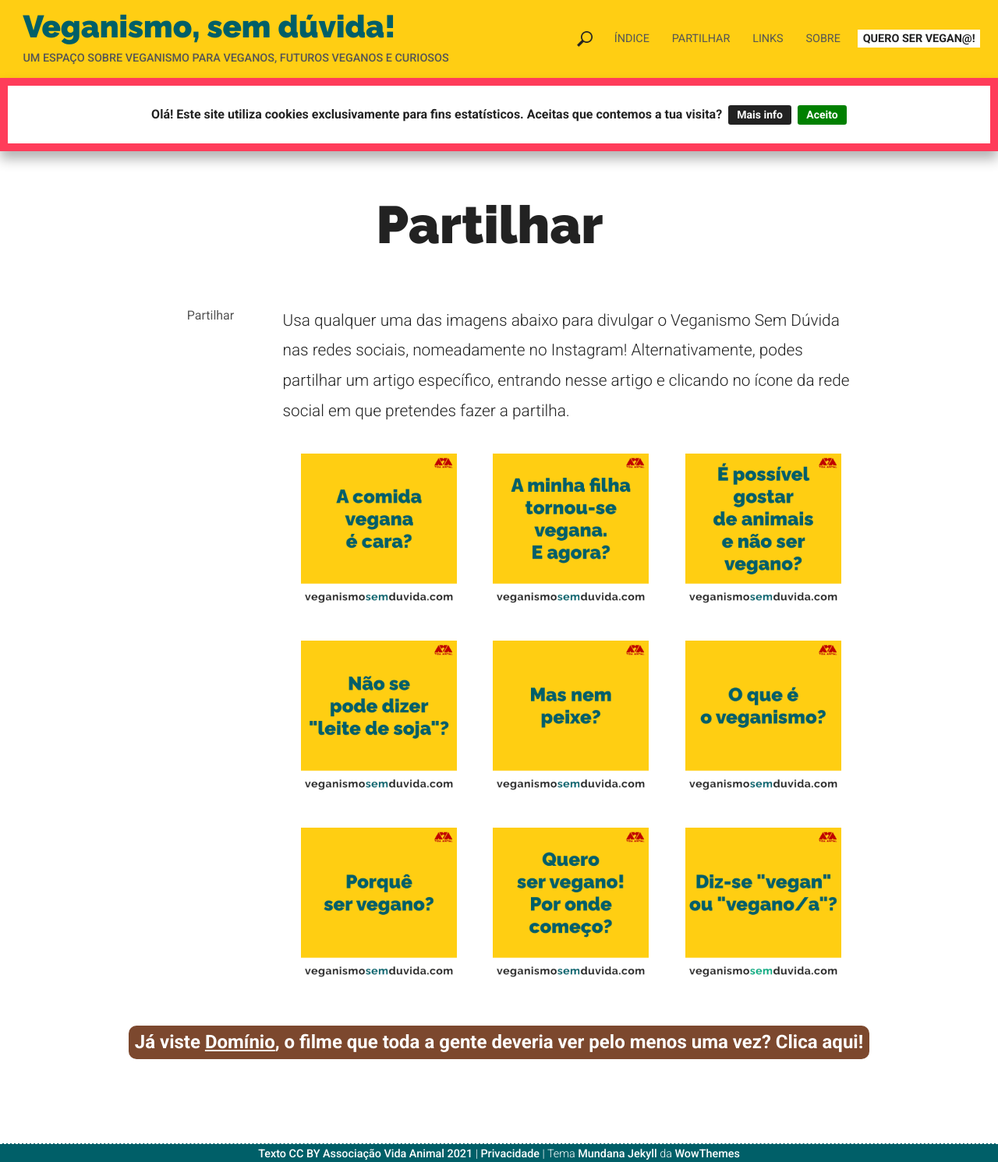
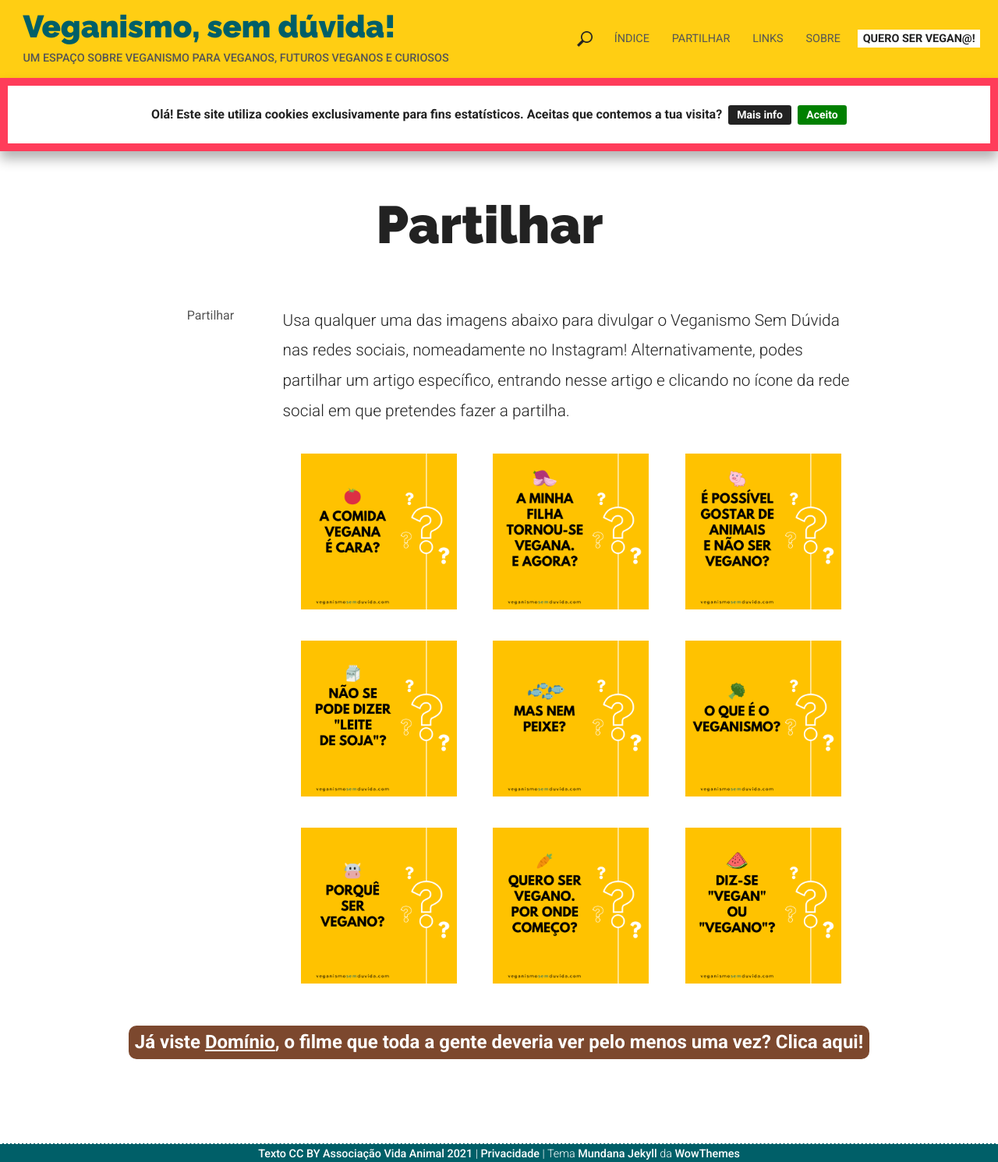
Before and after one commit to veganismosemduvida/veganismosemduvida.github.io, a Jekyll site: the page built from partilhar.md, in a window 1280 px wide. Shown: the whole page at 78% size. Built offline with Jekyll 4.4.1, drawn with Linux system fonts in a browser that asks for light colours; nearby versions of some CDN libraries; comment, search, counter and statistics services are not loaded.

Commit message:
Replace shareable images

```diff
--- a/partilhar.md
+++ b/partilhar.md
@@ -9,24 +9,22 @@ Usa qualquer uma das imagens abaixo para divulgar o Veganismo Sem Dúvida nas re
 
 <div class="partilhar">
 
-<a href="/assets/images/partilhar/comida_vegana_cara.jpg" target="_blank"><img src="/assets/images/partilhar/comida_vegana_cara.jpg" alt="A comida vegana é cara?"></a>
+<a href="/assets/images/partilhar/comida_vegana_cara.png" target="_blank"><img src="/assets/images/partilhar/comida_vegana_cara.png" alt="A comida vegana é cara?"></a>
 
-<a href="/assets/images/partilhar/filha_virou_vegana.jpg" target="_blank"><img src="/assets/images/partilhar/filha_virou_vegana.jpg" alt="A minha filha tornou-se vegana. E agora?"></a>
+<a href="/assets/images/partilhar/filha_virou_vegana.png" target="_blank"><img src="/assets/images/partilhar/filha_virou_vegana.png" alt="A minha filha tornou-se vegana. E agora?"></a>
 
-<a href="/assets/images/partilhar/gostar_de_animais_nao_ser_vegano.jpg" target="_blank"><img src="/assets/images/partilhar/gostar_de_animais_nao_ser_vegano.jpg" alt="É possível gostar de animais e não ser vegano?"></a>
+<a href="/assets/images/partilhar/gostar_de_animais_nao_ser_vegano.png" target="_blank"><img src="/assets/images/partilhar/gostar_de_animais_nao_ser_vegano.png" alt="É possível gostar de animais e não ser vegano?"></a>
 
-<a href="/assets/images/partilhar/leite_de_soja.jpg" target="_blank"><img src="/assets/images/partilhar/leite_de_soja.jpg" alt="Não se pode dizer 'leite de soja'?"></a>
+<a href="/assets/images/partilhar/leite_de_soja.png" target="_blank"><img src="/assets/images/partilhar/leite_de_soja.png" alt="Não se pode dizer 'leite de soja'?"></a>
 
-<a href="/assets/images/partilhar/mas_nem_peixe.jpg" target="_blank"><img src="/assets/images/partilhar/mas_nem_peixe.jpg" alt="Mas nem peixe?"></a>
+<a href="/assets/images/partilhar/mas_nem_peixe.png" target="_blank"><img src="/assets/images/partilhar/mas_nem_peixe.png" alt="Mas nem peixe?"></a>
 
-<a href="/assets/images/partilhar/o_que_e_o_veganismo.jpg" target="_blank"><img src="/assets/images/partilhar/o_que_e_o_veganismo.jpg" alt="O que é o veganismo?"></a>
+<a href="/assets/images/partilhar/o_que_e_o_veganismo.png" target="_blank"><img src="/assets/images/partilhar/o_que_e_o_veganismo.png" alt="O que é o veganismo?"></a>
 
-<a href="/assets/images/partilhar/porque_ser_vegano.jpg" target="_blank"><img src="/assets/images/partilhar/porque_ser_vegano.jpg" alt="Porquê ser vegano?"></a>
+<a href="/assets/images/partilhar/porque_ser_vegano.png" target="_blank"><img src="/assets/images/partilhar/porque_ser_vegano.png" alt="Porquê ser vegano?"></a>
 
-<a href="/assets/images/partilhar/quero_ser_vegano.jpg" target="_blank"><img src="/assets/images/partilhar/quero_ser_vegano.jpg" alt="Quero ser vegano! Por onde começo?"></a>
+<a href="/assets/images/partilhar/quero_ser_vegano.png" target="_blank"><img src="/assets/images/partilhar/quero_ser_vegano.png" alt="Quero ser vegano! Por onde começo?"></a>
 
-<a href="/assets/images/partilhar/vegan_ou_vegano.jpg" target="_blank"><img src="/assets/images/partilhar/vegan_ou_vegano.jpg" alt="Diz-se vegan ou vegano/a?"></a>
-
-
+<a href="/assets/images/partilhar/vegan_ou_vegano.png" target="_blank"><img src="/assets/images/partilhar/vegan_ou_vegano.png" alt="Diz-se vegan ou vegano/a?"></a>
 
 </div>
```
Also changed, not shown: assets/images/partilhar/comida_vegana_cara.jpg (deleted), assets/images/partilhar/comida_vegana_cara.png (added), assets/images/partilhar/filha_virou_vegana.jpg (deleted), assets/images/partilhar/filha_virou_vegana.png (added), assets/images/partilhar/gostar_de_animais_nao_ser_vegano.jpg (deleted), assets/images/partilhar/gostar_de_animais_nao_ser_vegano.png (added), assets/images/partilhar/leite_de_soja.jpg (deleted), assets/images/partilhar/leite_de_soja.png (added), assets/images/partilhar/mas_nem_peixe.jpg (deleted), assets/images/partilhar/mas_nem_peixe.png (added), assets/images/partilhar/o_que_e_o_veganismo.jpg (deleted), assets/images/partilhar/o_que_e_o_veganismo.png (added), assets/images/partilhar/porque_ser_vegano.jpg (deleted), assets/images/partilhar/porque_ser_vegano.png (added), 4 more files.
